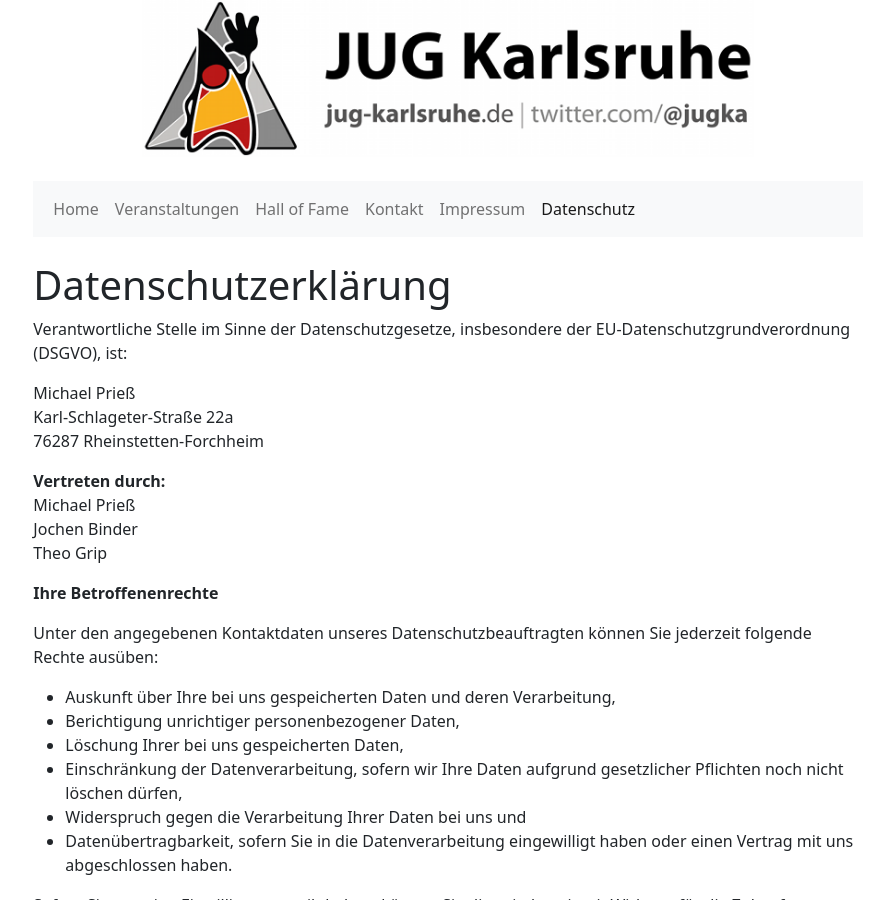
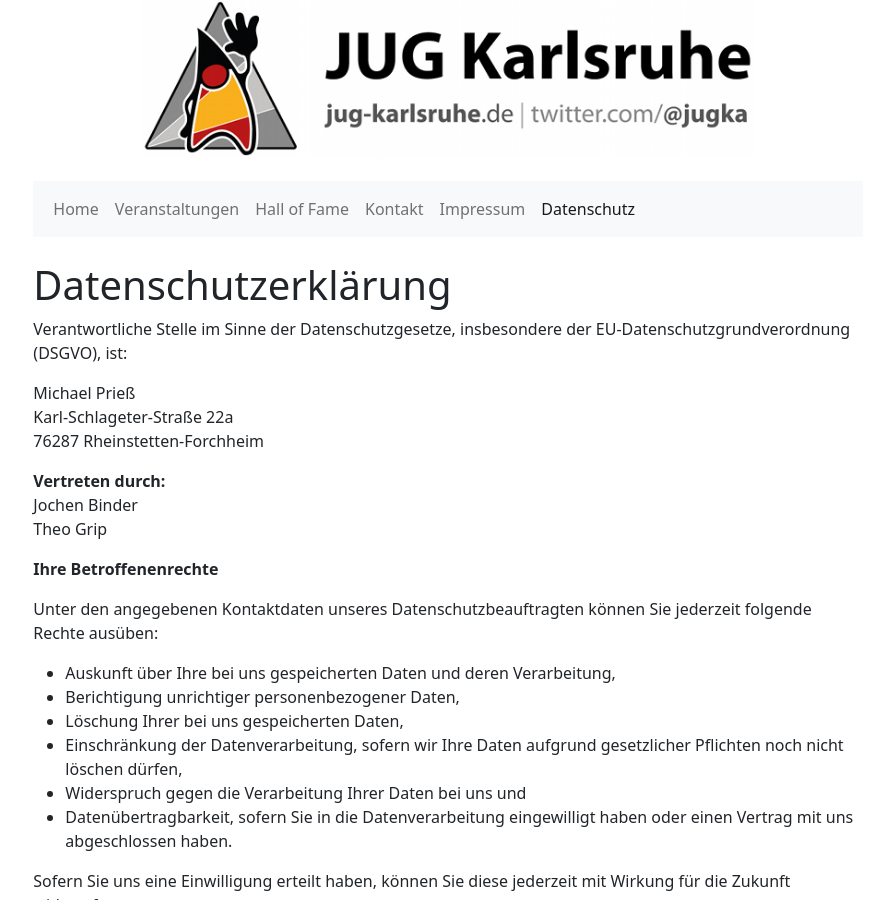
Before and after one commit to jugka/jugka-site, a Jekyll site: the page built from privacy.md, in a window 1280 px wide and 900 px high. Shown: the whole window, without its empty margins (192-1076 px from the left). Built offline with Jekyll 4.4.1, drawn with Linux system fonts in a browser that asks for light colours.

Commit message:
Update privacy.md

```diff
--- a/privacy.md
+++ b/privacy.md
@@ -14,7 +14,6 @@ permalink: /privacy/
 </p>
 <p>
     <strong>Vertreten durch: </strong><br>
-    Michael Prieß<br>
     Jochen Binder<br>
     Theo Grip
 </p>
```
